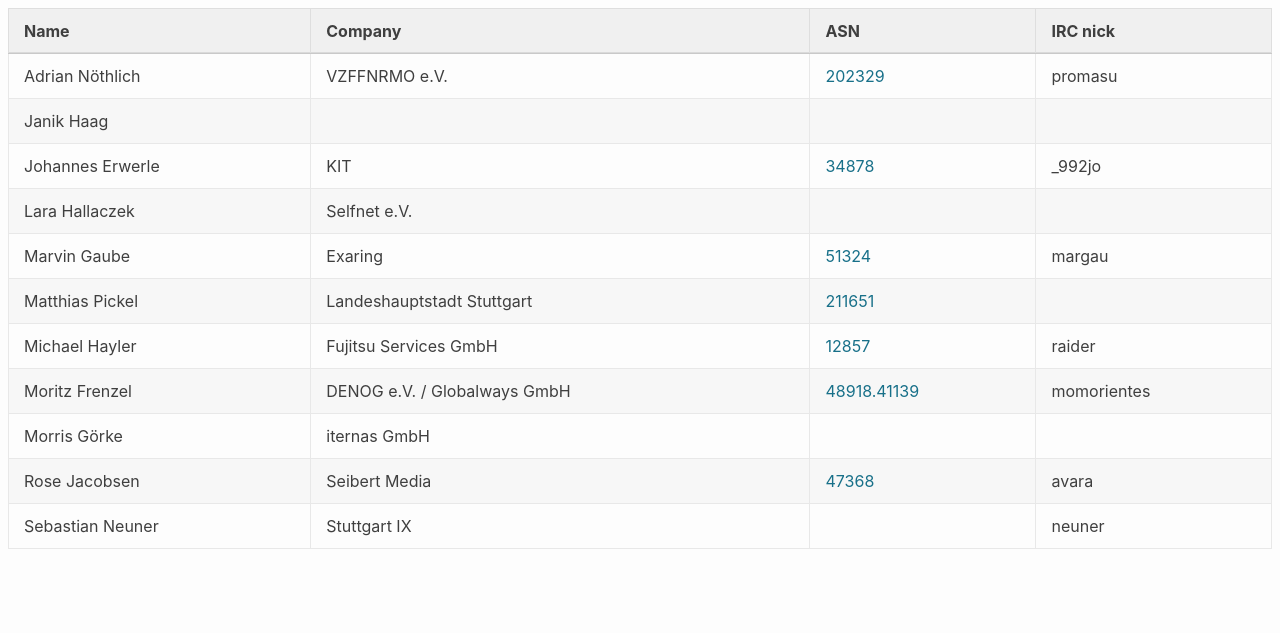
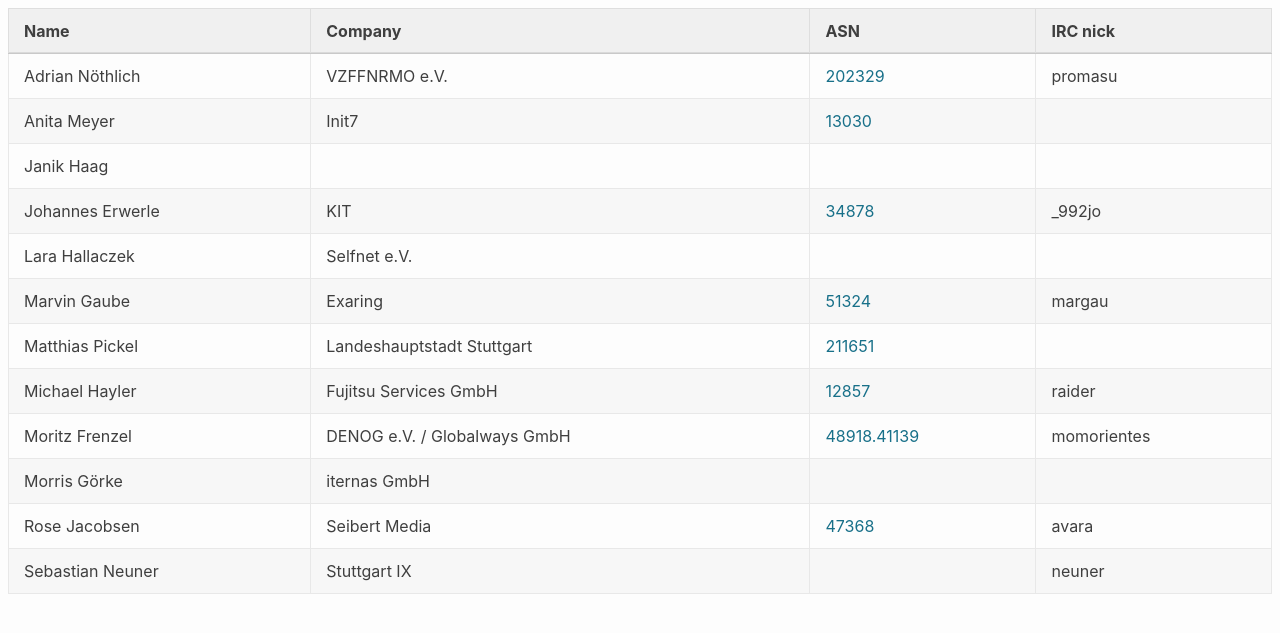
Before and after one commit to denog/pretix-attendeelist, a Jekyll site: the page built from meetup2023_03/index.markdown, in a window 1280 px wide. Shown: the top 633 px of the page. Built offline with Jekyll 4.4.1, drawn with Linux system fonts in a browser that asks for light colours.

Commit message:
Latest data: Tue Mar 21 12:11:14 UTC 2023

```diff
--- a/_data/attendees_denog_meetup_2023_03.json
+++ b/_data/attendees_denog_meetup_2023_03.json
@@ -4,6 +4,12 @@
     "company": "VZFFNRMO e.V.",
     "irc": "promasu",
     "asn": "202329"
+  },
+  {
+    "name": "Anita Meyer",
+    "company": "Init7",
+    "irc": null,
+    "asn": "13030"
   },
   {
     "name": "Janik Haag",
```
